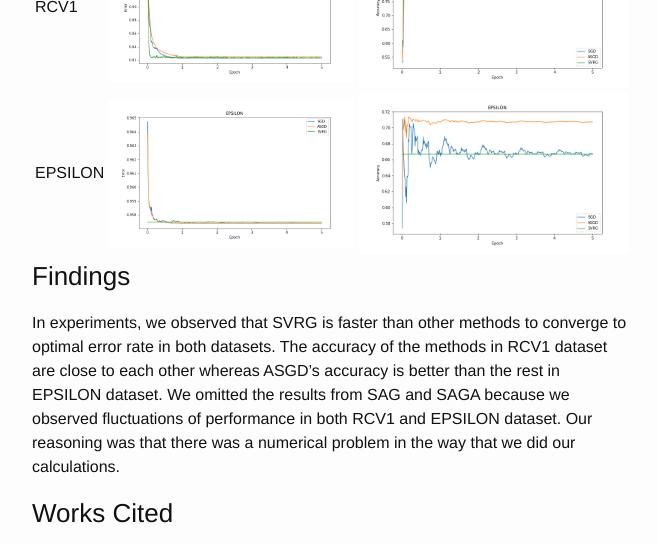
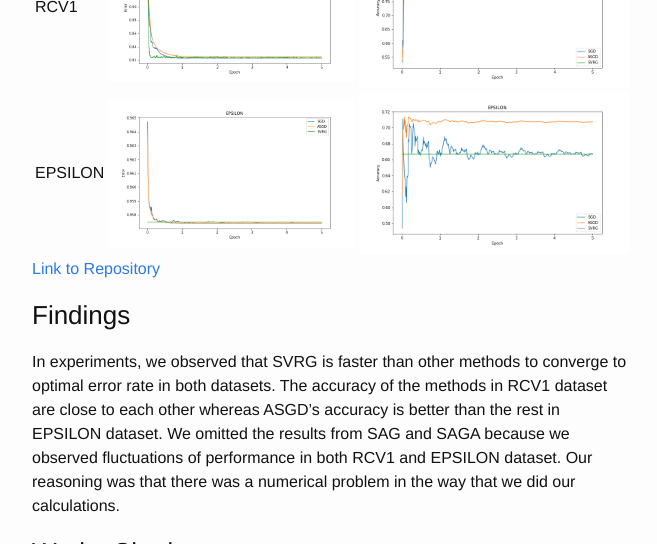
Before and after one commit to cramja/cs760-project, a Jekyll site: the page built from _posts/2017-05-04-intro.md, in a window 1280 px wide and 900 px high, scrolled down 5281 px, cut to the strip 0-544 px from the top of the window. Shown: the whole strip, without its empty margins (308-965 px from the left). Built offline with Jekyll 4.4.1, drawn with Linux system fonts in a browser that asks for light colours; formulas are drawn with MathJax 3.

Commit message:
Added link to the repository.

```diff
--- a/_posts/2017-05-04-intro.md
+++ b/_posts/2017-05-04-intro.md
@@ -194,6 +194,8 @@ CPU and 16 GB 2133 MHz LPDDR3 memory.
     </tr>
 </table>
 
+<a href="https://github.com/hakanmemisoglu/sgd">Link to Repository</a>
+
 ### Findings
 
 In experiments, we observed that SVRG is faster than other methods
```
